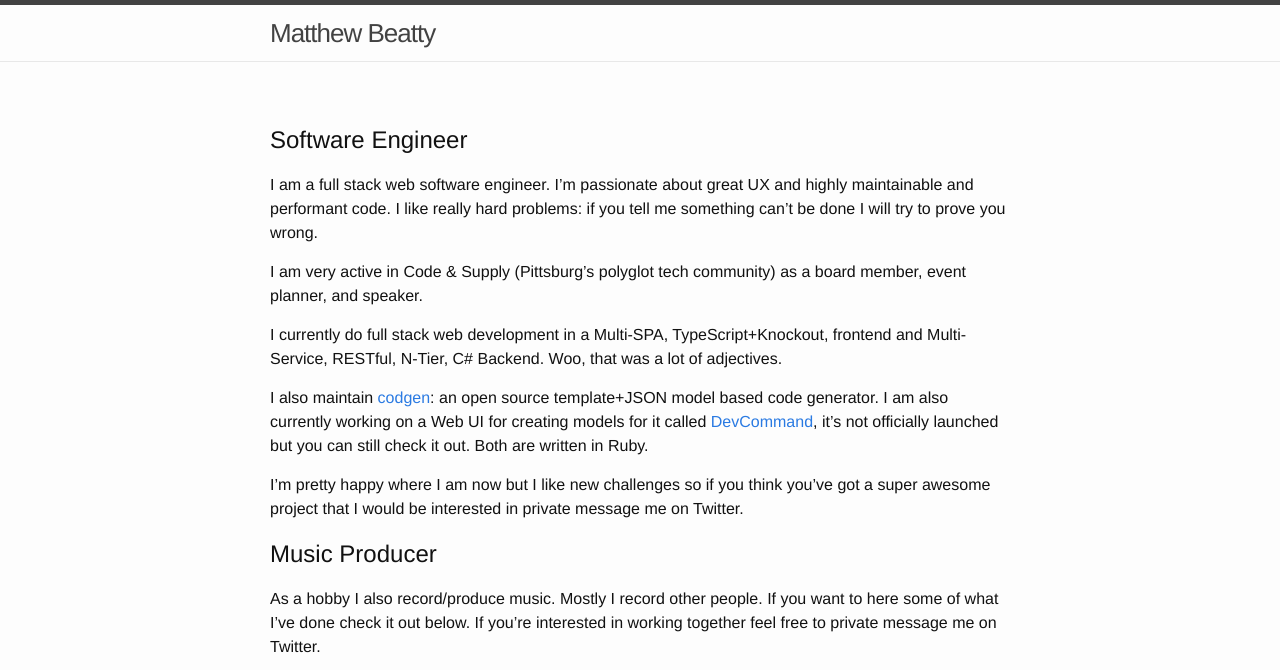
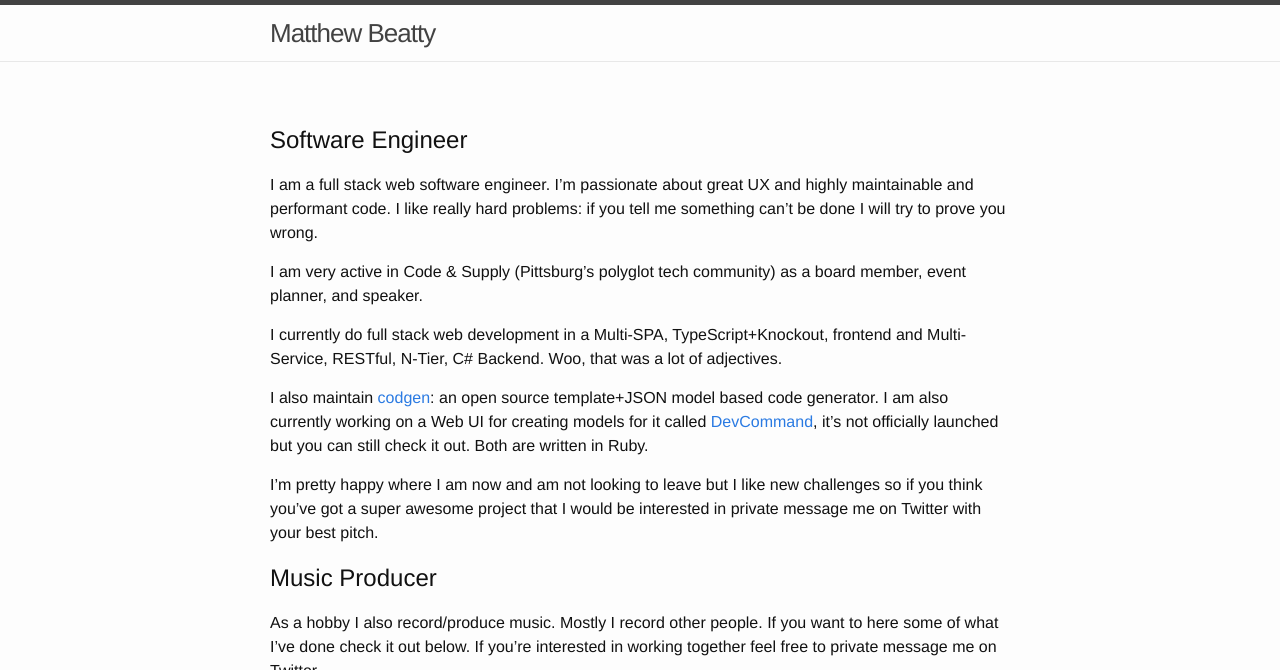
Before and after one commit to beattyml1/beattyml1.github.io, a Jekyll site: the page built from index.md, in a window 1280 px wide and 900 px high, cut to the strip 0-670 px from the top of the window. Built offline with Jekyll 4.4.1, drawn with Linux system fonts in a browser that asks for light colours.

Commit message:
Update index.md

```diff
--- a/index.md
+++ b/index.md
@@ -11,7 +11,7 @@ I currently do full stack web development in a Multi-SPA, TypeScript+Knockout, f
 
 I also maintain [codgen](https://github.com/beattyml1/codgen): an open source template+JSON model based code generator. I am also currently working on a Web UI for creating models for it called [DevCommand](https://www.devcommand.co/), it's not officially launched but you can still check it out. Both are written in Ruby.
 
-I’m pretty happy where I am now but I like new challenges so if you think you’ve got a super awesome project that I would be interested in private message me on Twitter.
+I’m pretty happy where I am now and am not looking to leave but I like new challenges so if you think you’ve got a super awesome project that I would be interested in private message me on Twitter with your best pitch.
 
 # Music Producer
 As a hobby I also record/produce music. Mostly I record other people. If you want to here some of what I've done check it out below. If you're interested in working together feel free to private message me on Twitter.
```
